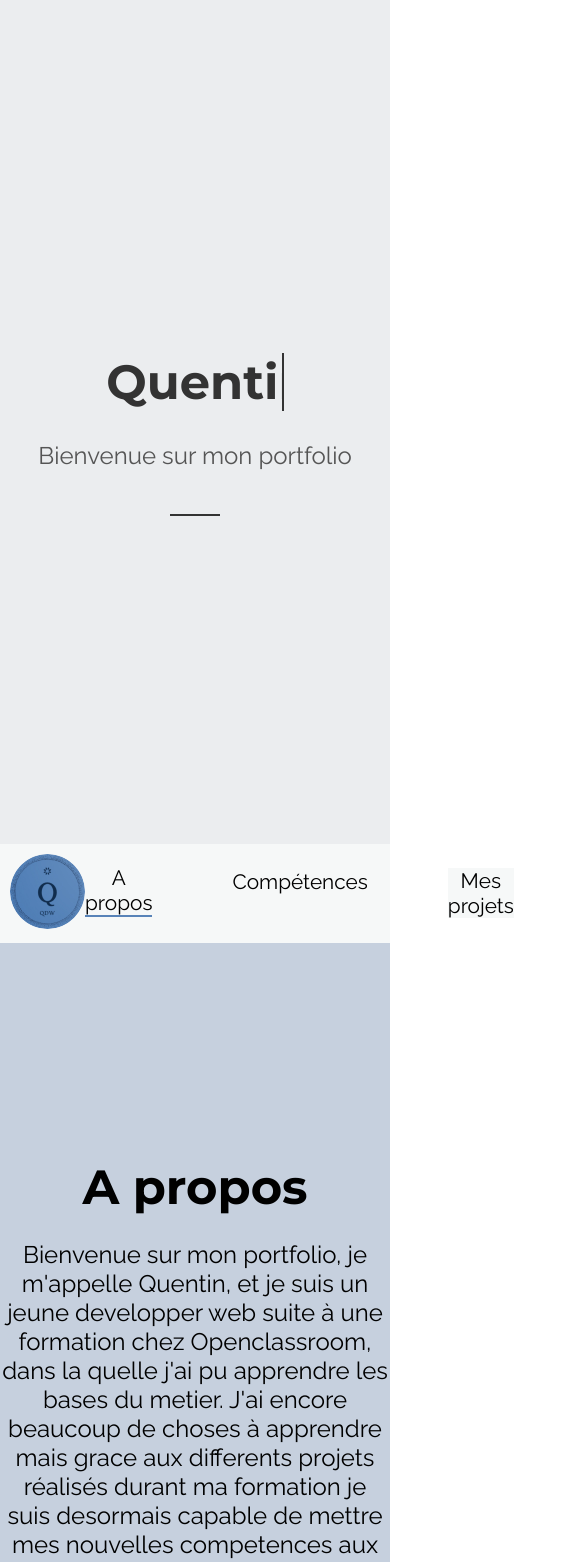
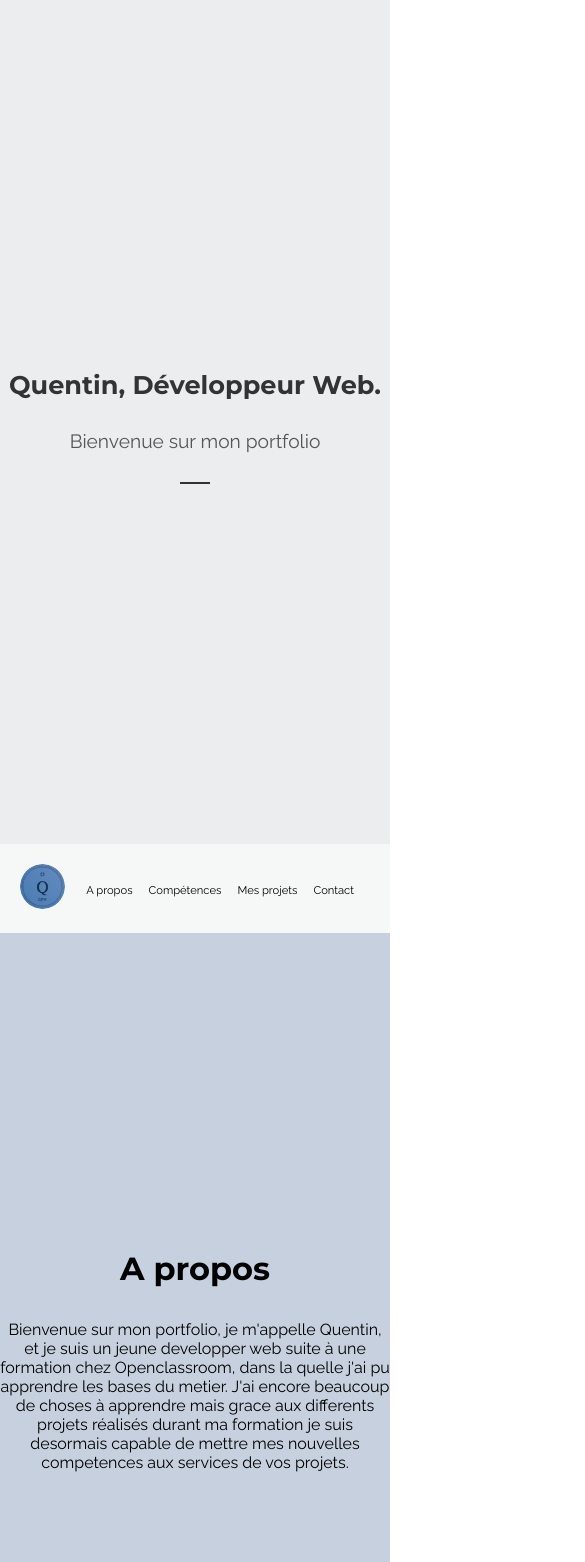
Before and after one commit to CodeQuentum/OCP8, a React (Create React App) app: page / in a window 390 px wide. Shown: the top 1562 px of the page, 585 px wide, since content can reach past the window. Built offline with nearby package versions, Linux system fonts and the light colour scheme.

Commit message:
Médiaqueries terminée et retrait du typing effect

```diff
--- a/src/data/projects.json
+++ b/src/data/projects.json
@@ -40,7 +40,7 @@
 		"https://s3-eu-west-1.amazonaws.com/course.oc-static.com/projects/front-end-kasa-project/accommodation-3-5.jpg"
 	  ],
 	  "description": "Vivez l'élégance parisienne dans cet appartement chic situé au cœur de Paris. Vous serez entouré de boutiques, de cafés et de la culture parisienne. L'appartement offre une vue imprenable sur la Tour Eiffel et est idéal pour les couples en quête d'une expérience romantique.",
-	  "tags": ["Tour Eiffel", "Champs-Élysées", "Chic"]
+	  "tags": ["JavaScript", "React", "Html","CSS"]
 	},
 
 	{
--- a/src/styles/Apropos.css
+++ b/src/styles/Apropos.css
@@ -17,3 +17,14 @@
     font-size: 1.5rem;
     max-width: 77.5rem; /*1240px*/
   }
+
+  @media (max-width: 768px) {
+    .introComponent h2{
+      font-size: 2rem;
+      margin-bottom: 2rem;
+    }
+    .introComponent p{
+      font-size: 1rem;
+      max-width: 77.5rem; /*1240px*/
+    }
+  }
--- a/src/styles/Competences.css
+++ b/src/styles/Competences.css
@@ -10,6 +10,9 @@
 #mes-competences h2{
   font-size: 3rem;
 }
+#mes-competences p{
+  margin-top: 0;
+}
 .competence-list{
     display: flex;
     flex-direction: row;
@@ -17,7 +20,7 @@
 }
 
 .competence-card {
-  width: 19.5rem;/*312px*/
+  max-width: 19.5rem;/*312px*/
   height: 9.375rem;/*150px*/
   background-color: #fff;
   border: 1px solid #eaeaea;
@@ -29,6 +32,8 @@
   display: flex;
   flex-direction: column;
   align-items: center;
+  flex: 1;
+  overflow-y: auto;
 }
 .competence-card:hover {
     transform: translateY(-5px);
@@ -43,3 +48,22 @@
 .star-icon.empty-star {
   color: #ccc;
 }
+
+@media (max-width: 768px) {
+  #mes-competences{
+   height: 120vh;
+ }
+ #mes-competences h2{
+  font-size: 2rem;
+  margin-bottom: 2rem;
+}
+  .competence-card {
+    width: 19.5rem;/*312px*/
+    height: 9.375rem;/*150px*/
+  }
+  .competence-list{
+    display: flex;
+    flex-direction: column;
+    justify-content: center;
+}
+}
--- a/src/styles/ContactForm.css
+++ b/src/styles/ContactForm.css
@@ -80,3 +80,22 @@
   .contact-form button:hover {
     background-color: #0a3143;
   }
+  @media (max-width: 768px) {
+    .contact-form h2 {
+      font-size: 2rem;
+    }
+    .contact-form p {
+      font-size: 1.2rem;
+    }
+    .contact-form label {
+      font-size: 1.2rem;
+    }
+    .form-message textarea {
+      width: 18.75rem; /* 300px */
+    }
+    .contact-form button {
+      width: 6.875rem; /* 110px */
+      height: 3.125rem; /* 50px */
+      font-size: 18px;
+    }
+  }
--- a/src/styles/Footer.css
+++ b/src/styles/Footer.css
@@ -24,3 +24,12 @@ body {
     width: 4.688rem;
     height: 4.688rem;/*75px*/
   }
+  @media (max-width: 768px){
+    footer img{
+      width: 2.813rem;
+      height: 2.813rem; /* 45px */
+    }
+    footer {
+      height: 75px;
+    }
+  }
--- a/src/styles/Header.css
+++ b/src/styles/Header.css
@@ -2,7 +2,7 @@
 
 header {
   position: sticky;
-  top : 0;
+  top: 0;
   display: flex;
   flex-direction: row;
   justify-content: space-between;
@@ -15,9 +15,10 @@ header {
 header img {
   border-radius: 50%;
   width: 4.688rem;
-    height: 4.688rem;/*75px*/
+  height: 4.688rem; /* 75px */
 }
-.headerButton{
+
+.headerButton {
   border: none;
   background-color: #f6f8f8;
   color: #000000;
@@ -26,11 +27,11 @@ header {
   padding: 0;
 }
 
-
 .headerButton.active-button {
   border-bottom: 2px solid #5883B8;
   transform: translateY(-3px);
 }
+
 nav ul {
   list-style: none;
   display: flex;
@@ -43,3 +44,34 @@ header {
   font-size: 1.5rem;
   margin-right: 5rem;
 }
+
+@media (max-width: 768px) {
+  header {
+    flex-direction: row;
+    align-items: center;
+    padding: 20px;
+  }
+
+  nav ul {
+    flex-direction: row;
+    align-items: center;
+  }
+
+  nav li {
+    font-size: 1rem;
+    margin-right: 1rem;
+  }
+
+  header img {
+    border-radius: 50%;
+    width: 2.813rem;
+    height: 2.813rem; /* 45px */
+  }
+  .headerButton {
+    font-size: 0.7rem;
+  }
+  .headerButton.active-button {
+    border-bottom:none;
+    transform: none;
+  }
+}
--- a/src/styles/Intro.css
+++ b/src/styles/Intro.css
@@ -1,5 +1,4 @@
 /* styles/Intro.css */
-
 .intro-container {
     display: flex;
     flex-direction: column;
@@ -11,11 +10,8 @@
   }
 
   .typing-effect {
-    overflow: hidden;
-    white-space: nowrap;
-    animation: typing 4s steps(40, end) forwards,
-      blink-caret 0.5s step-end infinite;
-    border-right: 2px solid #333;
+    display: inline-block;
+    text-align: center;
     font-size: 3rem;
     color: #333;
     margin-bottom: 20px;
@@ -46,9 +42,24 @@
     margin-top: 10px;
   }
   .intro-divider {
-    width: 50px;
+    width: 3.125rem;/*50px*/
     height: 2px;
     background-color: #333;
     border: none;
     margin-top: 20px;
   }
+  @media (max-width: 768px) {
+    .typing-effect {
+      font-size: 1.6rem;
+      animation: none;
+    }
+
+    .intro-container p {
+      font-size: 1.2rem;
+    }
+
+    .intro-divider {
+      width: 30px;
+      margin-top: 10px;
+    }
+  }
--- a/src/styles/NotFound.css
+++ b/src/styles/NotFound.css
@@ -13,3 +13,8 @@
 .notFound p{
     font-size: 3.125rem;/*50px*/
 }
+@media (max-width: 768px){
+    .notFound p{
+        font-size: 1.563rem;/*25px*/
+    }
+}
--- a/src/styles/Project.css
+++ b/src/styles/Project.css
@@ -73,3 +73,25 @@
     background-color: #5883B8;
     border: 2px solid #5883B8;
   }
+  @media (max-width: 768px){
+    .project-title {
+      font-size: 1.5rem;
+      margin-top: 20px;
+    }
+    .project-description {
+      font-size: 1rem;
+      margin: 20px 0;
+    }
+    .project-tag {
+      display: inline-block;
+      font-size: 1rem;
+      margin-right: 10px;
+      margin-bottom: 10px;
+      padding: 5px 10px;
+      background-color: #5883B8;
+      color: #fff;
+      border: 3px solid darkblue;
+      border-radius: 35px;
+      font-family: 'Raleway';
+    }
+  }
--- a/src/styles/ProjectsGallery.css
+++ b/src/styles/ProjectsGallery.css
@@ -10,7 +10,7 @@
   text-align: center;
 }
 
-h2 {
+.project-gallery h2 {
   font-size: 3rem;
   margin-bottom: 1rem;
 }
@@ -60,3 +60,17 @@ h2 {
   font-weight: bold;
   padding: 5px 0;
 }
+
+@media (max-width: 768px) {
+  .project-gallery {
+    height: 170vh;
+  }
+  .project-gallery h2 {
+    font-size: 2rem;
+    margin-bottom: 2rem;
+  }
+  .gallery {
+    grid-template-columns: repeat(1, 1fr);
+    gap: 20px;
+  }
+}
```
Lines whose indentation alone changed are shown as unchanged.
